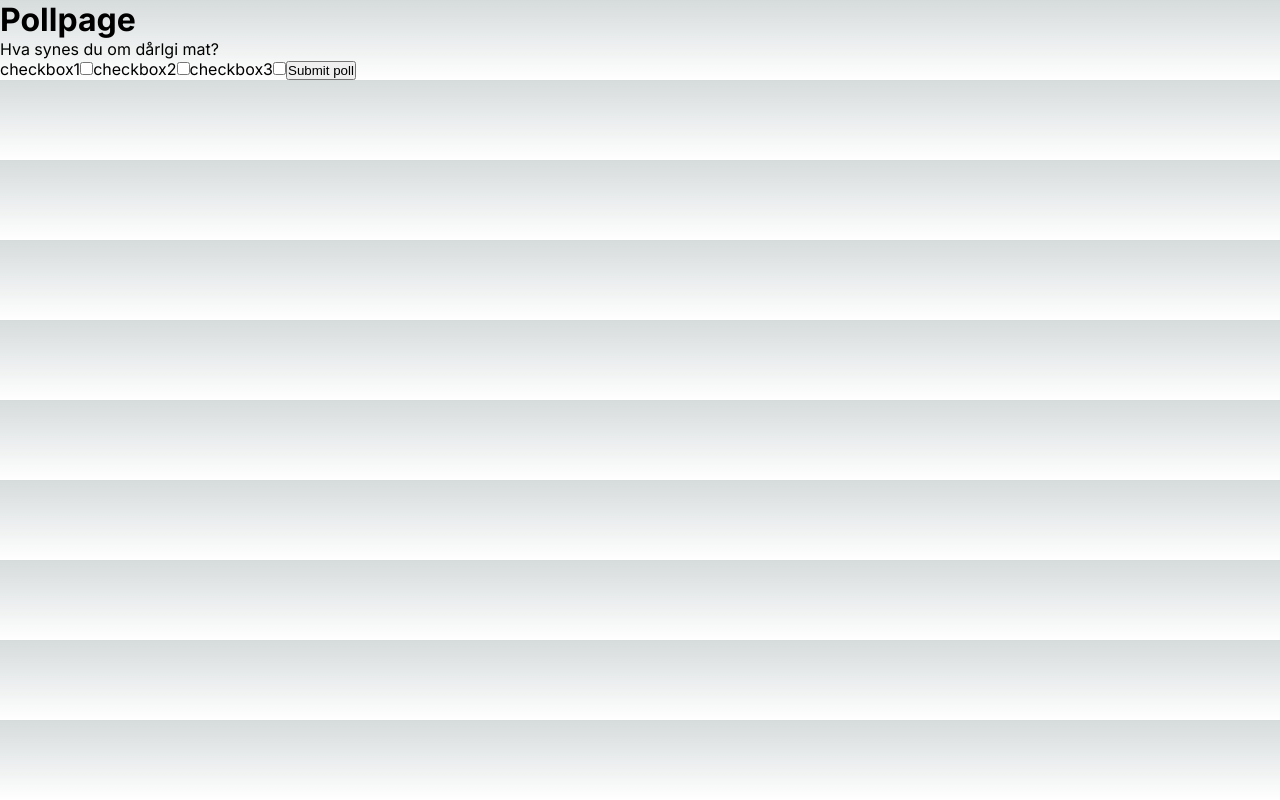
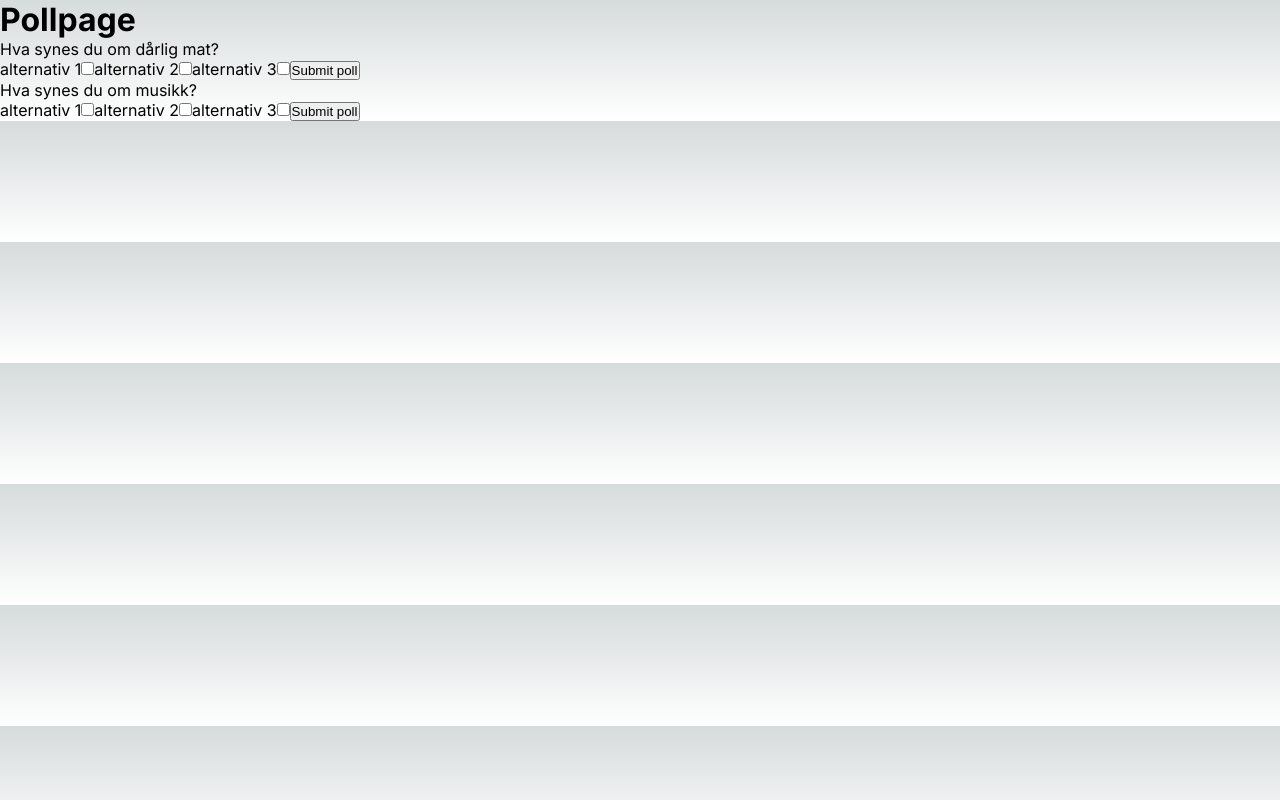
Before and after one commit to Cryxen/next-api-oblig, a Next.js app: page /poll in a window 1280 px wide. Built offline with nearby package versions, Linux system fonts and the light colour scheme.

Commit message:
made poll map from API to frontend

```diff
--- a/src/app/poll/page.js
+++ b/src/app/poll/page.js
@@ -56,31 +56,34 @@ const PollPage = () => {
   return (
     <div className="pollPage">
       <h1>Pollpage</h1>
-      <form onSubmit={formSubmit}>
-        <p>Hva synes du om dårlgi mat?</p>
-        <label htmlFor={checkbox1}>{checkbox1}</label>
+      {polls?.map((poll) =>
+              <form onSubmit={formSubmit} key={poll.id}>
+              <p>{poll.question}</p>
+              <label htmlFor={poll.checkbox1}>{poll.checkbox1}</label>
               <input
                 type="checkbox"
-          name={checkbox1}
-          value={checkbox1}
+                name={poll.checkbox1}
+                value={poll.checkbox1}
                 onChange={handleCheckBox}
               />
-        <label htmlFor={checkbox2}>{checkbox2}</label>
+              <label htmlFor={poll.checkbox2}>{poll.checkbox2}</label>
               <input
                 type="checkbox"
-          name={checkbox2}
-          value={checkbox2}
+                name={poll.checkbox2}
+                value={poll.checkbox2}
                 onChange={handleCheckBox}
               />
-        <label htmlFor={checkbox3}>{checkbox3}</label>
+              <label htmlFor={poll.checkbox3}>{poll.checkbox3}</label>
               <input
                 type="checkbox"
-          name={checkbox3}
-          value={checkbox3}
+                name={poll.checkbox3}
+                value={poll.checkbox3}
                 onChange={handleCheckBox}
               />
               <button type="submit">Submit poll</button>
             </form>
+      )}
+
     </div>
   );
 };
```
Lines whose indentation alone changed are shown as unchanged.
